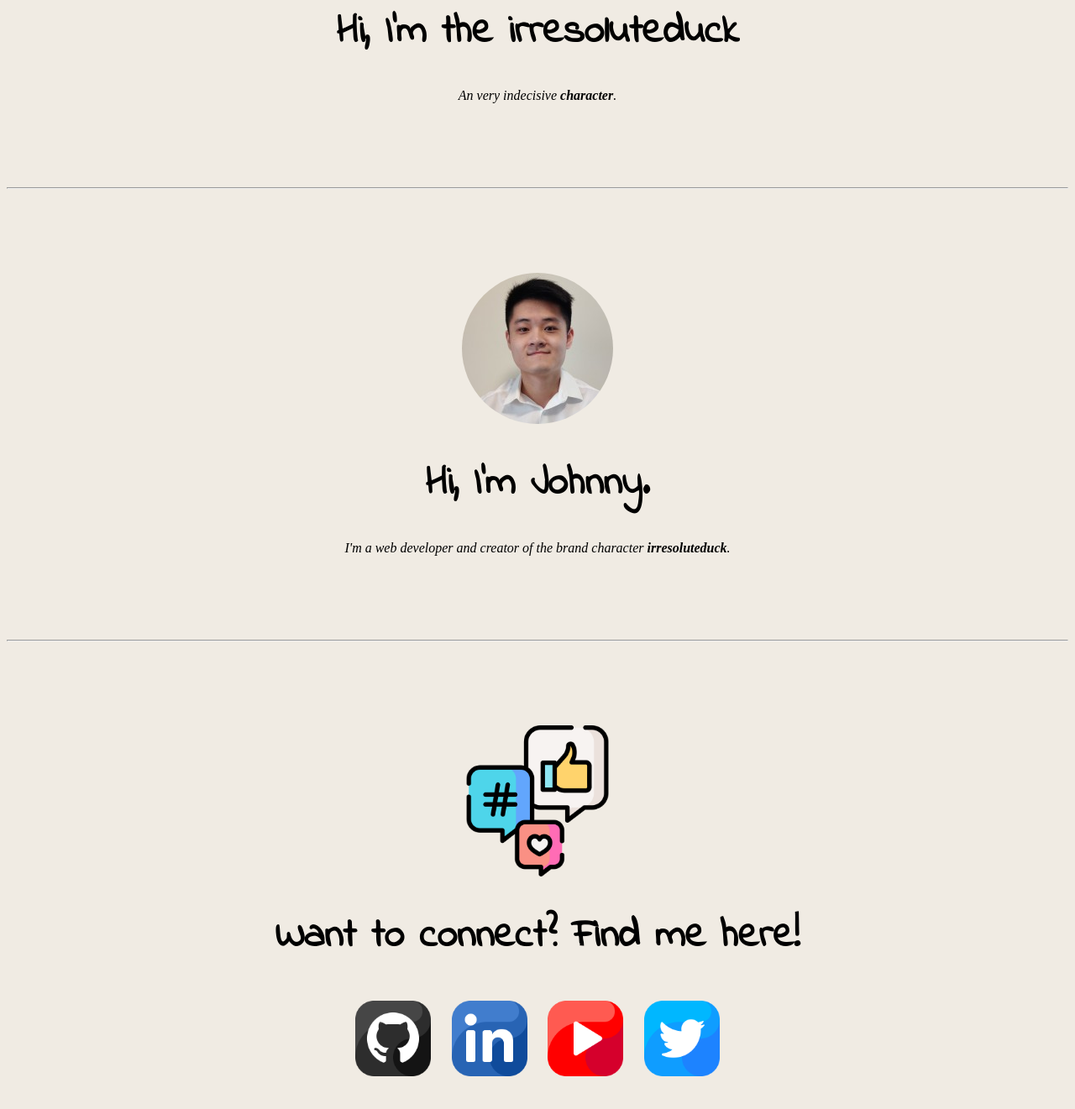
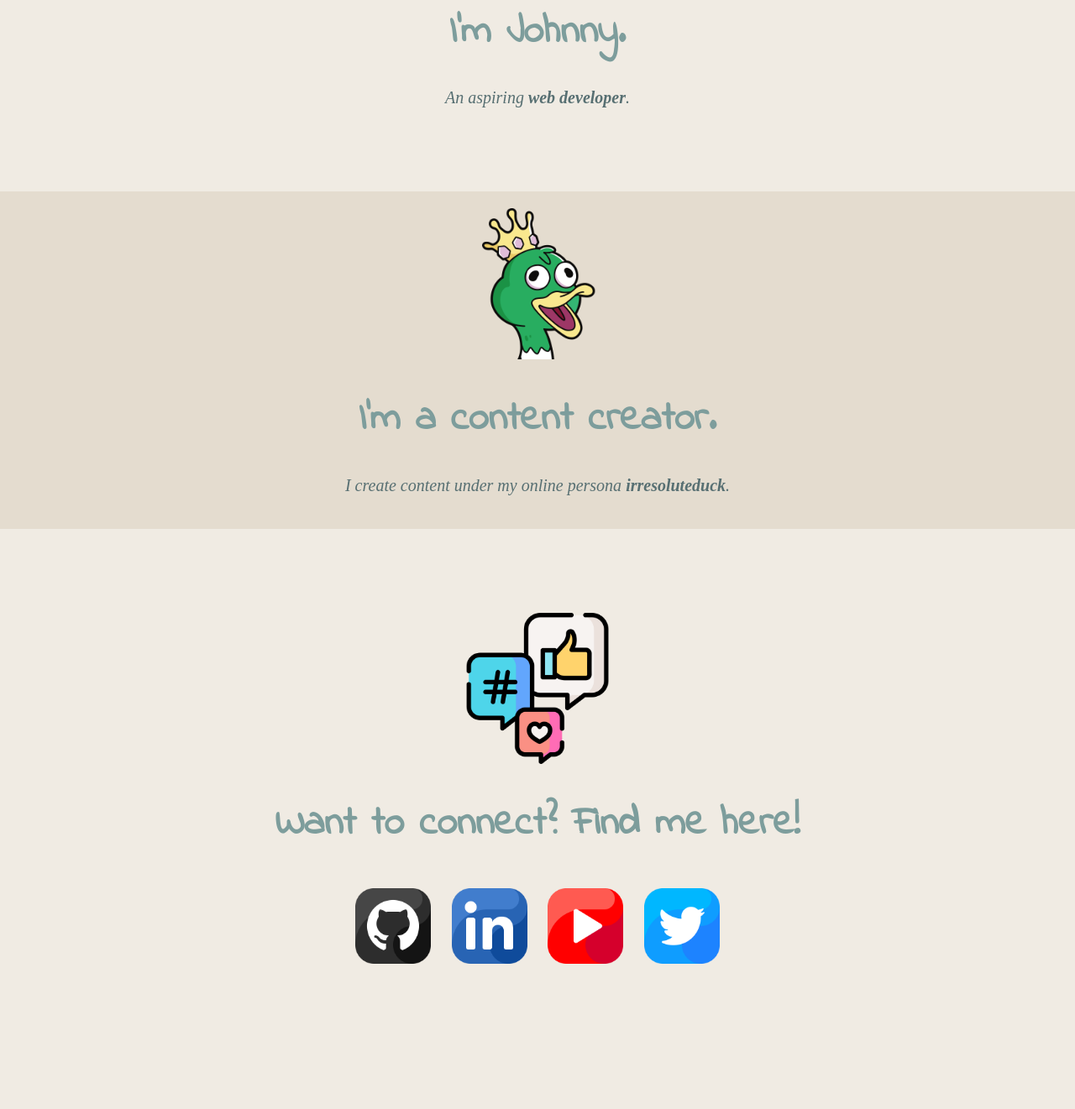
Before and after one commit to tojohnny/personal-site, a website: page index.html in a window 1280 px wide. Shown: the part 313-1634 px from the top of the page at 84% size. After the commit the page ends 1575 px from the top, so only its background shows below. Drawn offline with Linux system fonts and the light colour scheme.

Commit message:
Refactored for clean code and added more style.

```diff
--- a/css/styles.css
+++ b/css/styles.css
@@ -1,19 +1,25 @@
+/*************************************************************************************** GLOBAL **********************************************************************************/
 body {
+    margin: 0px;
     background-color: #F0EBE3;
     text-align: center;
     font-family: Arial;
 }
 
 h1 {
-    font-size: 48px;
+    font-size: 3rem;
+    font-family: 'Indie Flower', cursive;
+    color: #7D9D9C;
 }
 
-.introduction-header {
-    font-family: 'Indie Flower', cursive;
+p {
+    color: #576F72;
+    font-size: 1.25rem;
+    font-family: Inconsolata;
 }
 
-.description-header {
-    font-family: Inconsolata;
+hr {
+    width: 30%;
 }
 
 /*************************************************************************************** IMAGES **********************************************************************************/
@@ -21,40 +27,23 @@ h1 {
     width: 180px;
 }
 
-.johnny {
-}
-
 .social-media {
     width: 180px;
 }
 
-.youtube-icon {
-    width: 90px;
-    margin: 10px;
-}
-
-.linkedin-icon {
-    width: 90px;
-    margin: 10px;
-}
-
-.github-icon {
-    width: 90px;
-    margin: 10px;
-}
-
-.twitter-icon {
+.social-icons {
     width: 90px;
     margin: 10px;
 }
 
 /************************************************************************************* CONTAINERS ********************************************************************************/
-.top-container {
+.whoiam-container {
     margin: 100px;
 }
 
-.whoiam-container {
-    margin: 100px;
+.contentcreator-container {
+    background-color: #E4DCCF;
+    padding: 20px;
 }
 
 .socials-container {
--- a/index.html
+++ b/index.html
@@ -15,34 +15,31 @@
 
 </head>
 
-    <body>
-        <div class="top-container">
-            <img class="irresoluteduck" src="img/irresoluteduck.png" alt="Brand picture" />
+<body>
 
-            <h1 class="introduction-header">Hi, I'm the irresoluteduck</h1>
-            <p class="description-header"><i>An very indecisive <b>character</b>.</i></p>
-        </div>
+    <div class="whoiam-container">
+        <img src="img/profile-circle.png" alt="profile picture" />
+        <h1>I'm Johnny.</h1>
+        <p><i>An aspiring <b>web developer</b>.</i></p>
+    </div>
 
-        <hr />
+    <div class="contentcreator-container">
+        <img class="irresoluteduck" src="img/irresoluteduck.png" alt="Brand picture" />
 
-        <div class="whoiam-container">
-            <img class="johnny" src="img/profile-circle.png" alt="profile picture" />
-            <h1 class="introduction-header">Hi, I'm Johnny.</h1>
-            <p class="description-header"><i>I'm a web developer and creator of the brand character <b>irresoluteduck</b>.</i></p>
-        </div>
+        <h1>I'm a content creator.</h1>
+        <p><i>I create content under my online persona <b>irresoluteduck</b>.</i></p>
+    </div>
 
-        <hr />
+    <div class="socials-container">
+        <img class="social-media" src="img/social-media.png" alt="social media picture" />
+        <h1>Want to connect? Find me here!</h1>
 
-        <div class="socials-container">
-            <img class="social-media" src="img/social-media.png" alt="social media picture" />
-            <h1 class="introduction-header">Want to connect? Find me here!</h1>
+        <a href="https://github.com/tojohnny"><img class="social-icons" src="img/github.png" /></a>
+        <a href="https://www.linkedin.com/in/tojohnny/"><img class="social-icons" src="img/linkedin.png" /></a>
+        <a href="https://www.youtube.com/channel/UCQOcwiU-1lx_HijlueI3P2Q"><img class="social-icons" src="img/youtube.png" /></a>
+        <a href="https://twitter.com/irresoluteduck"><img class="social-icons" src="img/twitter.png" /></a>
 
-            <a href="https://github.com/tojohnny"><img class="github-icon" src="img/github.png" /></a>
-            <a href="https://www.linkedin.com/in/tojohnny/"><img class="linkedin-icon" src="img/linkedin.png" /></a>
-            <a href="https://www.youtube.com/channel/UCQOcwiU-1lx_HijlueI3P2Q"><img class="youtube-icon" src="img/youtube.png" /></a>
-            <a href="https://twitter.com/irresoluteduck"><img class="twitter-icon" src="img/twitter.png" /></a>
-
-        </div>
-    </body>
+    </div>
+</body>
 
 </html>
```
